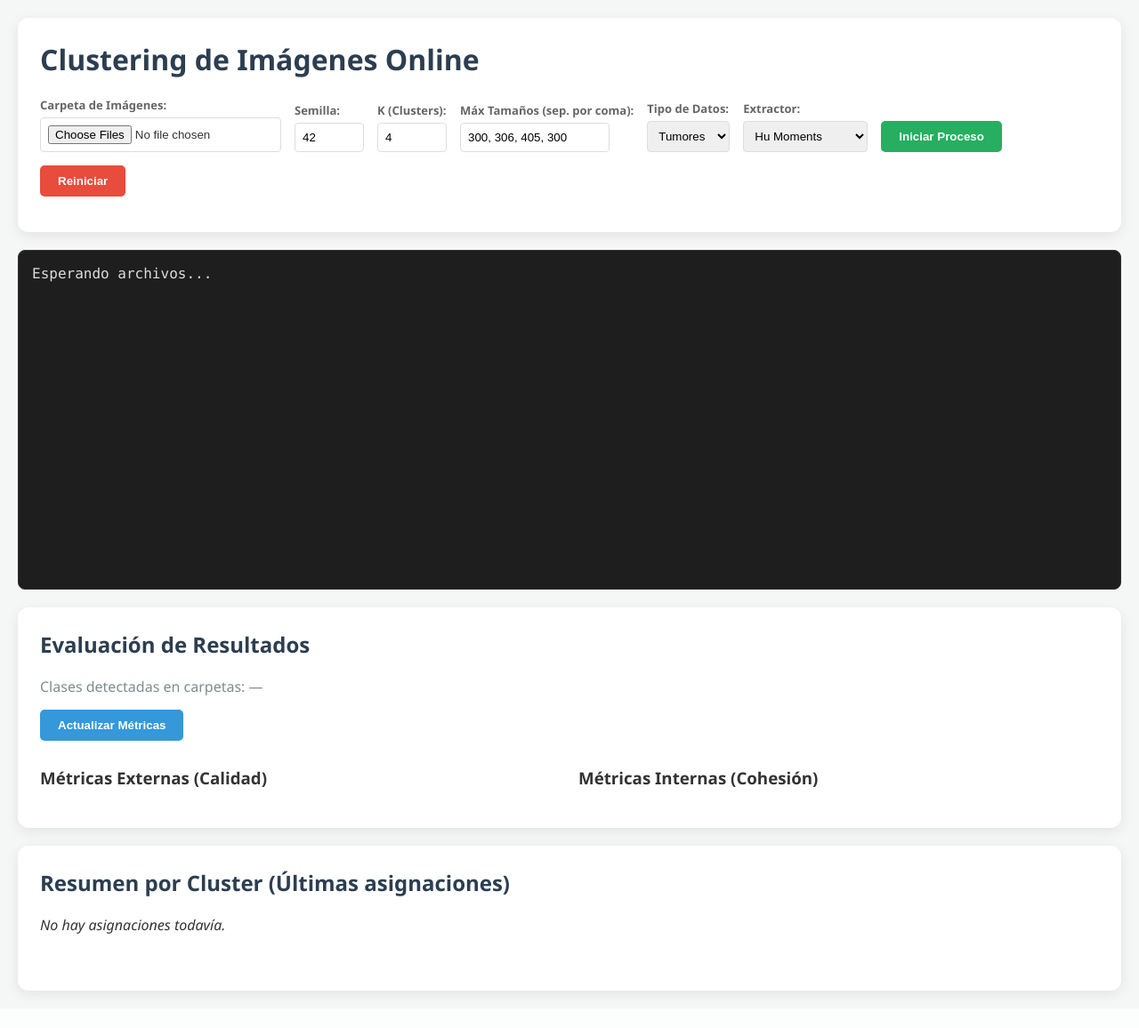
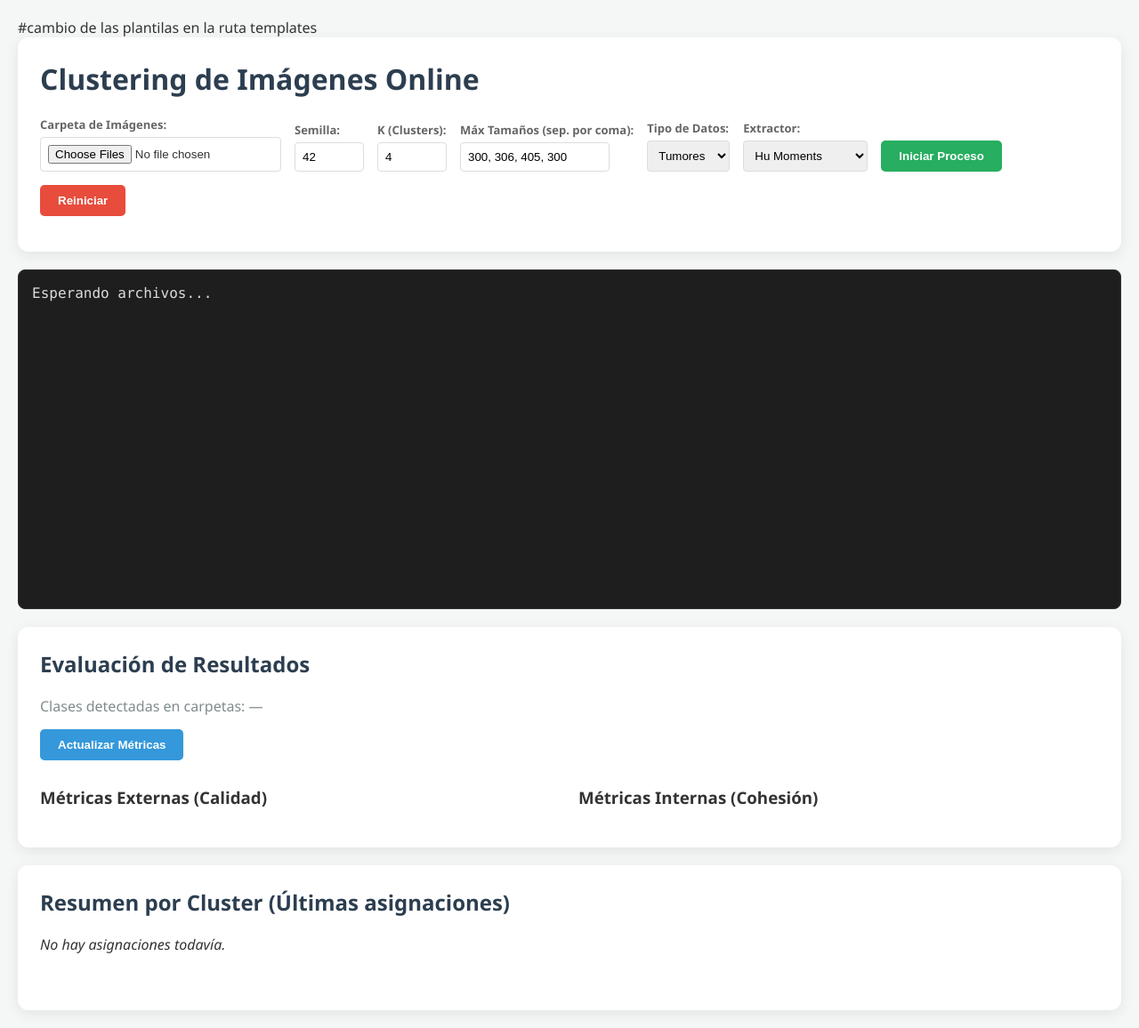
Before and after one commit to Jacs2309/Front_OnlineClustering, a Flask app: page / in a window 1280 px wide. Shown: the whole page at 89% size. Before the commit the page ends 1123 px from the top, so only its background shows below. Run offline with Flask 3, Linux system fonts and the light colour scheme.

Commit message:
Se agrega cambio en la ruta templates
Se cambia ajustes de templates

```diff
--- a/templates/index.html
+++ b/templates/index.html
@@ -1,4 +1,5 @@
 <!DOCTYPE html>
+#cambio de las plantilas en la ruta templates
 <html lang="es">
 <head>
     <meta charset="UTF-8">
```
